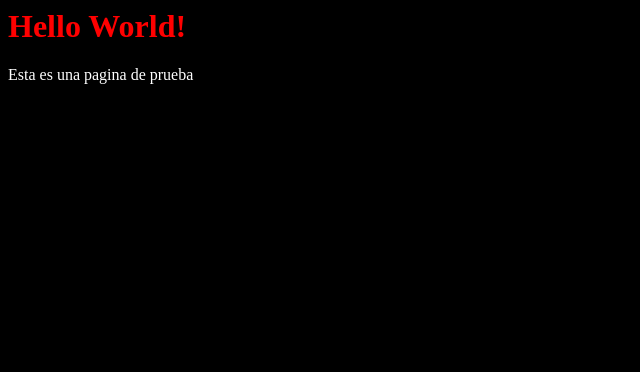
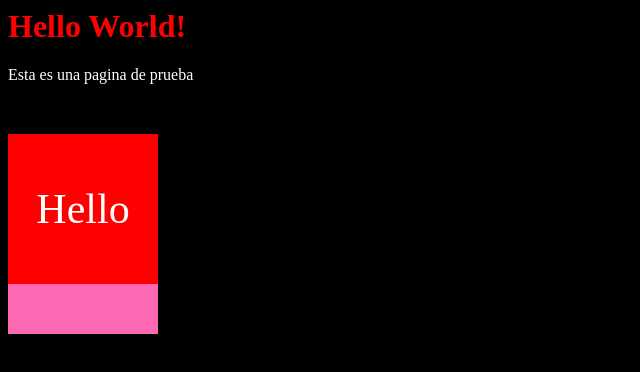
Before and after one commit to jfcaballerop/css_tutorial, a plain HTML site: page index.html in a window 1280 px wide. Shown: the whole page, without its empty margins (0-640 px from the left). Drawn offline with Linux system fonts and the light colour scheme.

Commit message:
modelo de cajas

```diff
--- a/assets/styles/ppal.css
+++ b/assets/styles/ppal.css
@@ -5,8 +5,25 @@
 body {
     background-color: var(--background-color, blue);
     color: #fff;
+    writing-mode: horizontal-tb;
 }
 
 h1 {
     color: red;
 }
+
+.box {
+    /* Propiedades lógicas */
+    inline-size: 150px;
+    block-size: 150px;
+    border-block-start: 50px solid black;
+    border-block-end: 50px solid hotpink;
+
+    /* Otras propiedades */
+    display: flex;
+    justify-content: center;
+    align-items: center;
+    background: red;
+    color: #fff;
+    font-size: 42px;
+}
--- a/index.html
+++ b/index.html
@@ -9,6 +9,8 @@
 <body>
     <h1>Hello World!</h1>
     Esta es una pagina de prueba
+    <div class="box">Hello</div>
+
 </body>
 
 </html>
```
Also changed, not shown: 1 other file.
